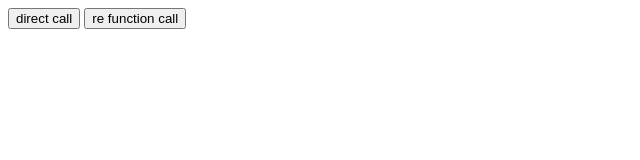
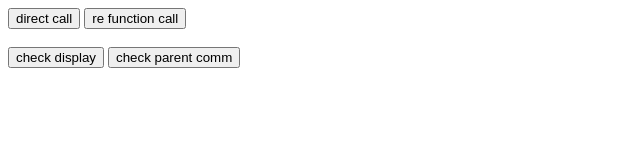
Before and after one commit to kwagjj/mrmine-macro, a plain HTML site: page practice_popup/child.html in a window 1280 px wide. Shown: the whole page, without its empty margins (0-640 px from the left). Drawn offline with Linux system fonts and the light colour scheme.

Commit message:
Update child.html

```diff
--- a/practice_popup/child.html
+++ b/practice_popup/child.html
@@ -6,6 +6,15 @@
 function method2(){
  window.opener.func1();
 }
+
+function check_display(){
+  display("display function working well");
+}
+
+function callparent_variable(){
+  display("variable from parent: "+window.opener.newvariable);
+}
+
 </script>
 
 </head>
@@ -14,6 +23,15 @@ function method2(){
 <input type="button" value="direct call" onclick="window.opener.func1();"/>
 <input type="button" value="re function call" onclic="method2();"/>
 
+
+<br>
+<br>
+
+<input type="button" value="check display" onclick="check_display();"/>
+<input type="button" value="check parent comm" onclick="callparent_variable();"/>
+
+
+
 </body>
 
 </html>
```
